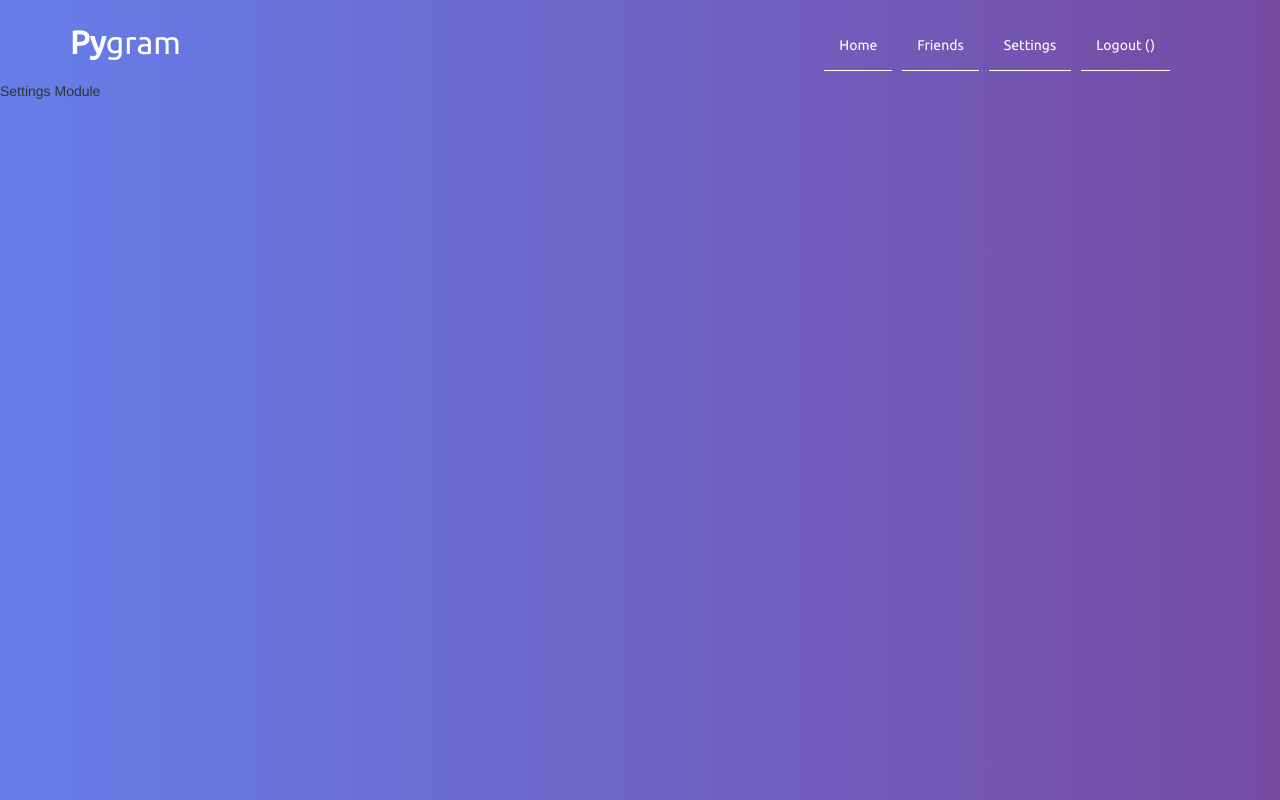
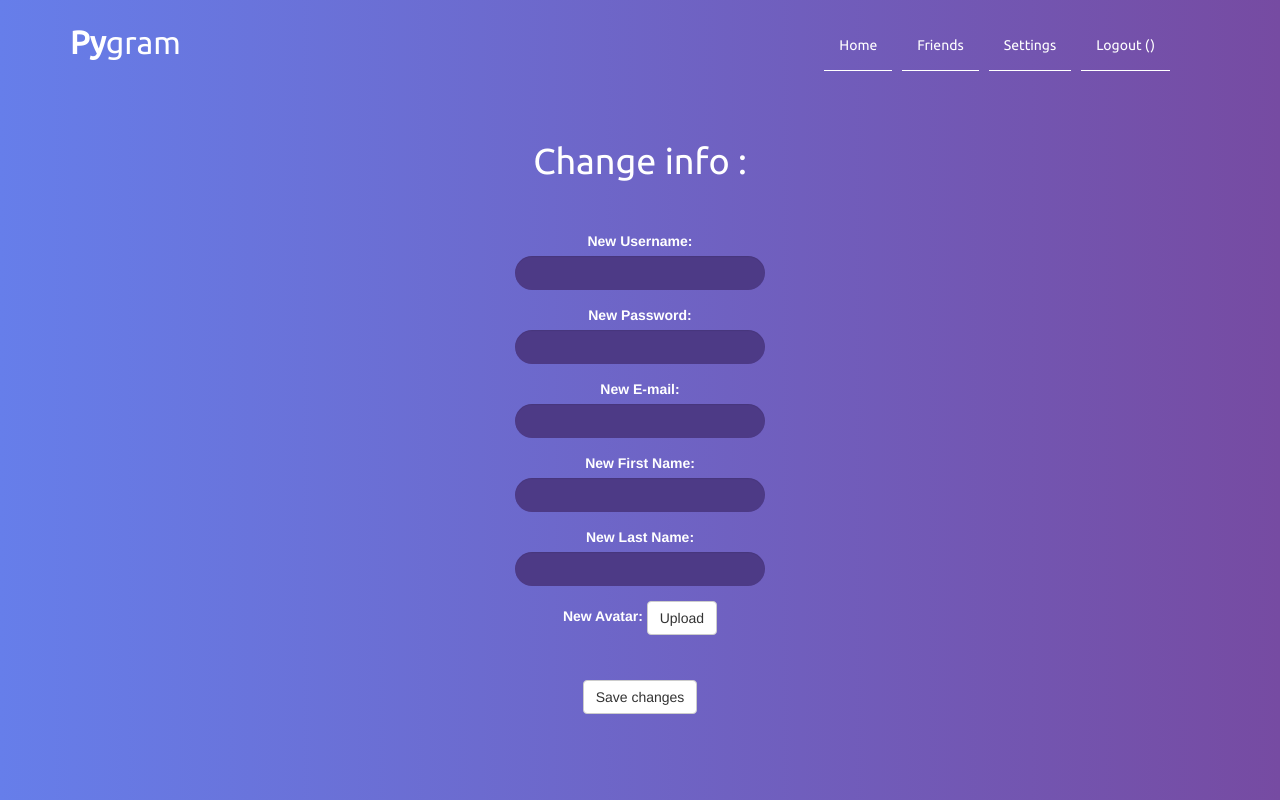
Before and after one commit to HarisDev/pygram, a Django app: page /settings/ in a window 1280 px wide. Run offline with Django 3.2, Linux system fonts and the light colour scheme; parts of the project's set-up code (start-up, migrations or seed data) failed here and were passed over; some libraries are stand-ins or nearby versions.

Commit message:
settings mask :)

```diff
--- a/app/templates/main/settings.html
+++ b/app/templates/main/settings.html
@@ -1,6 +1,74 @@
 {% extends "main/base.html" %}
+{% load staticfiles %}
+
 {% block title %}Settings module{% endblock %}
 
 {% block content %}
-    Settings Module
+<!DOCTYPE html>
+<html>
+<head>
+    <meta charset=="UTF-8"/>
+    <title>settings</title>
+    <style>
+		h1 {
+			font-family:'ubuntu';
+			color:white;
+			margin-bottom: 50px;
+			margin-top: 40px;
+		    }
+		.form-control{
+		    padding: 10px 15px;
+		    background: #4d3a86;
+		    -webkit-border-radius: 50px;
+		    -moz-border-radius: 50px;
+		    border-radius: 50px;
+		    color: white;
+		    border: solid 0px;
+		    width:250px;
+		    }
+		label {
+			color: white;
+		}
+		#mejn {
+			margin-top: 30px;
+
+		}
+
+     </style>
+</head>
+<body>
+	<center>
+		<div class="container">
+		  <h1>Change info :</h2>
+		  <form>
+		    <div class="form-group">
+		      <label for="usr">New Username:</label>
+		      <input type="text" class="form-control" id="usr">
+		    </div>
+		    <div class="form-group">
+		      <label for="pwd">New Password:</label>
+		      <input type="password" class="form-control" id="pwd">
+		    </div>
+		    <div class="form-group">
+		      <label for="usr">New E-mail:</label>
+		      <input type="text" class="form-control" id="usr">
+		    </div>
+		    <div class="form-group">
+		      <label for="usr">New First Name:</label>
+		      <input type="text" class="form-control" id="usr">
+		    </div>
+		    <div class="form-group">
+		      <label for="usr">New Last Name:</label>
+		      <input type="text" class="form-control" id="usr">
+		    </div>
+		    <div class="form-group">
+		      <label for="usr">New Avatar:</label>
+		      <button type="button" class="btn btn-default">Upload</button>
+		    </div>
+		  </form>
+		  <button id="mejn" type="button" class="btn btn-default">Save changes</button>
+		</div>
+	</center>
+</body>
+</html>
 {% endblock %}
```
